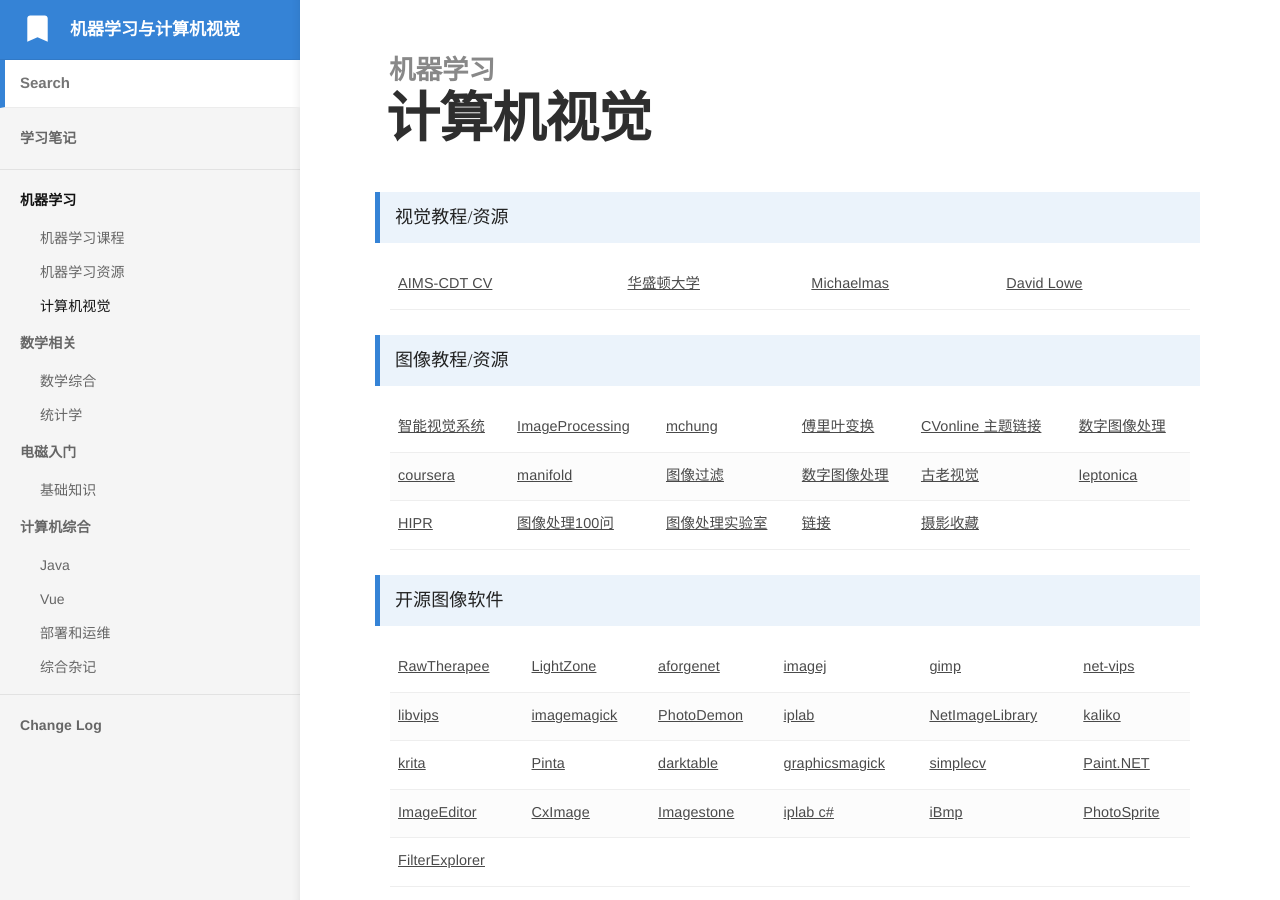
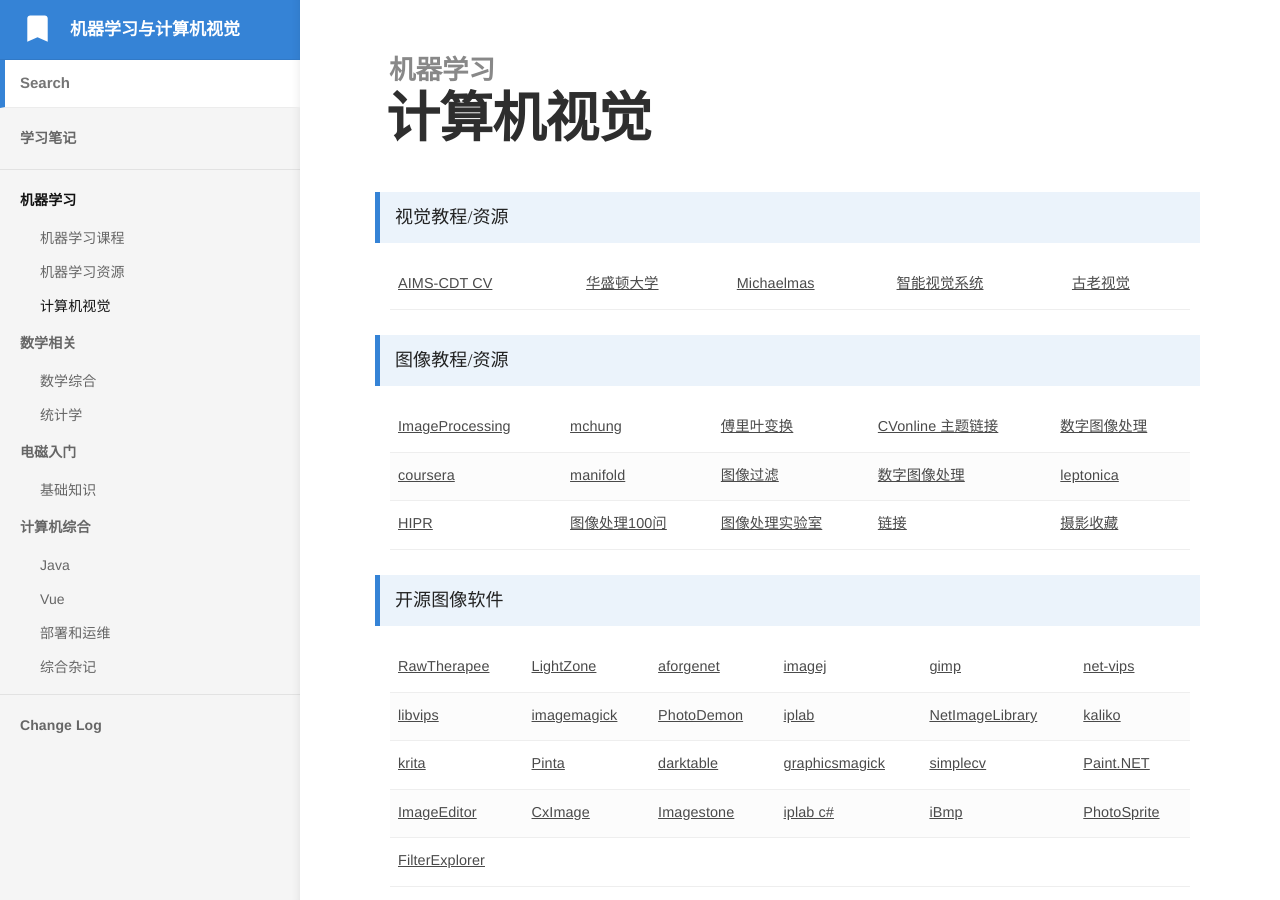
Before and after one commit to bashendixie/Machine_Learning_Notes, a Jekyll site: the page built from _docs/1、机器学习/计算机视觉.md, in a window 1280 px wide and 900 px high. Built offline with Jekyll 4.4.1, drawn with Linux system fonts in a browser that asks for light colours; some web fonts are replaced.

Commit message:
no message

```diff
--- a/_docs/1、机器学习/计算机视觉.md
+++ b/_docs/1、机器学习/计算机视觉.md
@@ -18,7 +18,10 @@
 				<a href="https://www.robots.ox.ac.uk/~az/lectures/cv/index.html" target="_blank">Michaelmas</a>
 			</td>
 			<td>
-				<a href="https://www.cs.ubc.ca/~lowe/" target="_blank">David Lowe</a>
+				<a href="https://www.cs.auckland.ac.nz/courses/compsci773s1c/lectures/">智能视觉系统</a>
+			</td>
+			<td>
+				<a href="http://www.cs.cmu.edu/~cil/vision.html">古老视觉</a>
 			</td>
 		</tr>
 	</tbody>
@@ -28,9 +31,6 @@
 <table width="1033" style="font-size: 0.8em;">
 	<tbody>
 		<tr>
-			<td>
-				<a href="https://www.cs.auckland.ac.nz/courses/compsci773s1c/lectures/">智能视觉系统</a>
-			</td>
 			<td>
 				<a href="https://www.cs.auckland.ac.nz/courses/compsci773s1c/lectures/ImageProcessing-html">ImageProcessing</a>
 			</td>
@@ -59,9 +59,6 @@
 			</td>
 			<td>
 				<a href="https://sisu.ut.ee/imageprocessing/book">数字图像处理</a>
-			</td>
-			<td>
-				<a href="http://www.cs.cmu.edu/~cil/vision.html">古老视觉</a>
 			</td>
 			<td>
 				<a href="http://www.leptonica.org/">leptonica</a>
```
